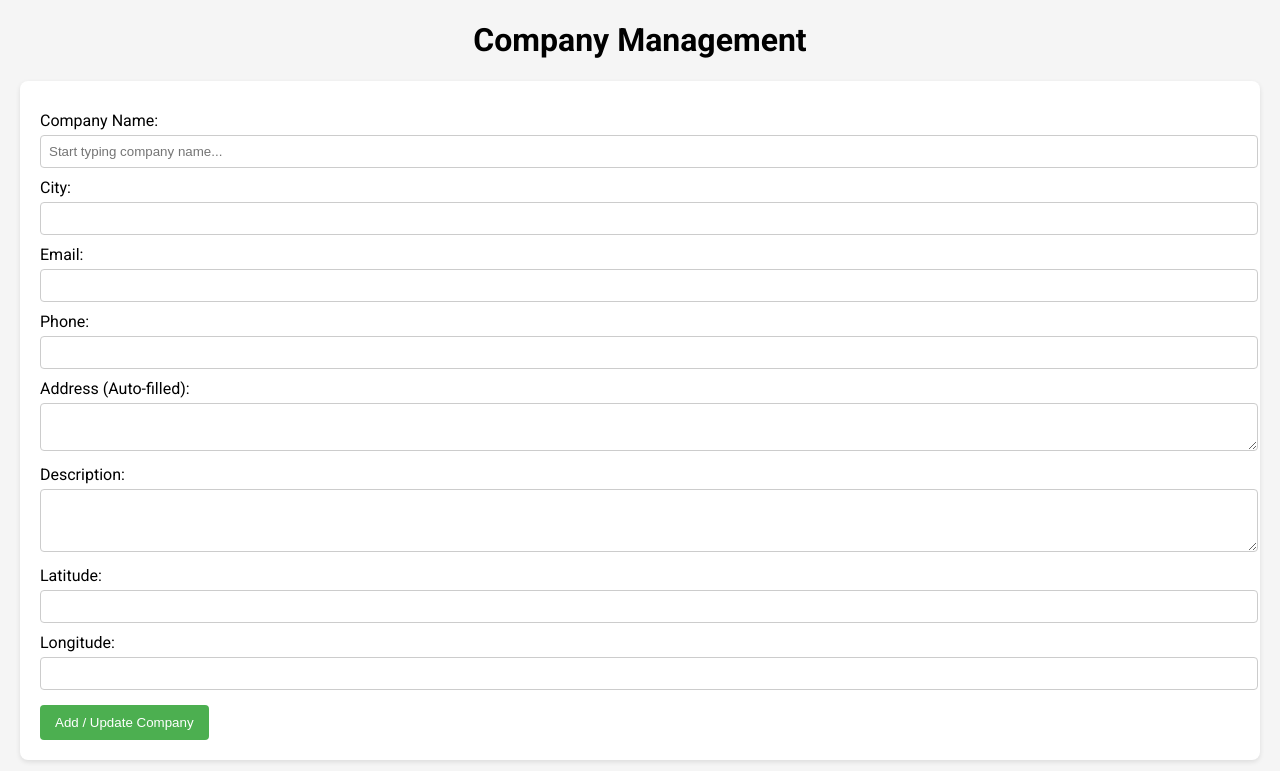
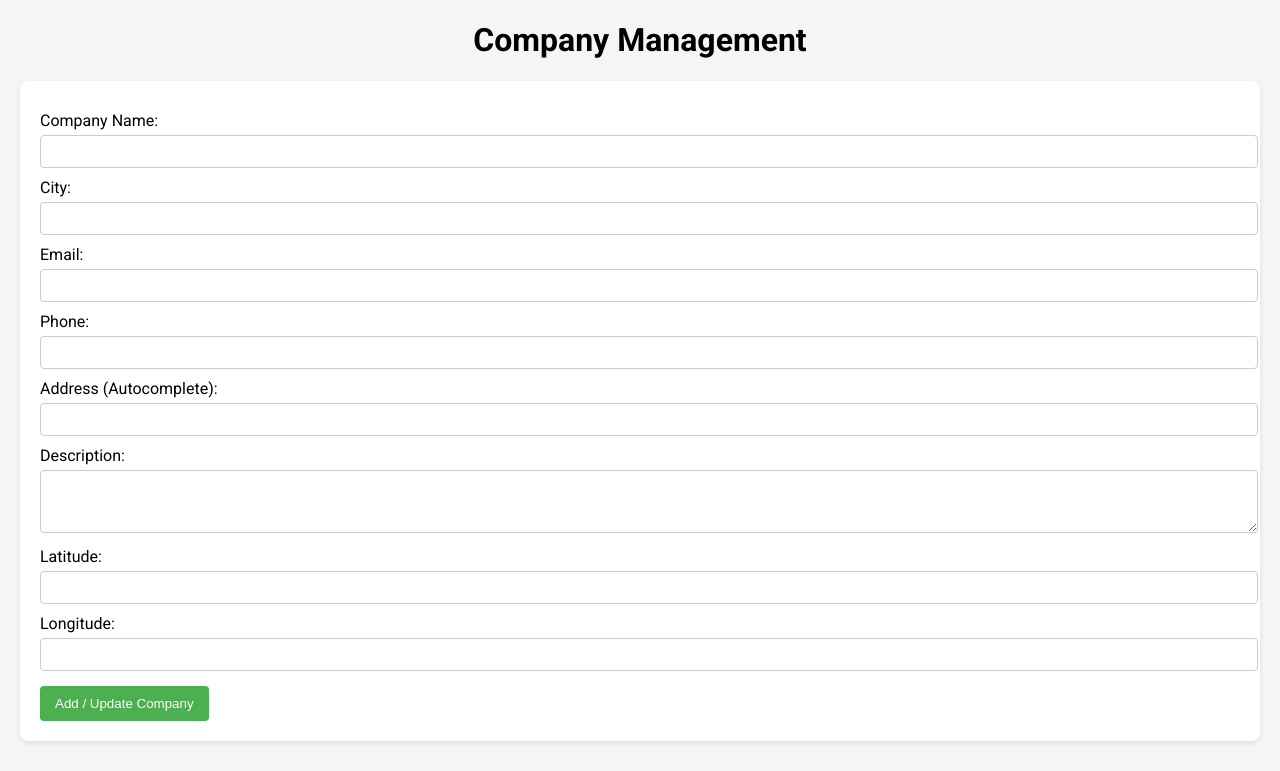
Before and after one commit to Swalehjamshaid/Sentiment-analysis-, a Python web app: template review_saas/app/templates/companies.html in a window 1280 px wide. Shown: the top 771 px of the page. Run offline with Jinja, Linux system fonts and the light colour scheme; the template is opened without the code that fills it, so the values that code supplies are empty; some libraries are stand-ins or nearby versions.

Commit message:
Update companies.html

```diff
--- a/review_saas/app/templates/companies.html
+++ b/review_saas/app/templates/companies.html
@@ -31,7 +31,7 @@
 
 <form id="company-form">
     <label>Company Name:</label>
-    <input type="text" id="name" name="name" required placeholder="Start typing company name...">
+    <input type="text" id="name" name="name" required>
 
     <label>City:</label>
     <input type="text" id="city" name="city">
@@ -42,17 +42,17 @@
     <label>Phone:</label>
     <input type="text" id="phone" name="phone">
 
-    <label>Address (Auto-filled):</label>
-    <textarea id="address" name="address" rows="2" readonly></textarea>
+    <label>Address (Autocomplete):</label>
+    <input type="text" id="address" name="address">
 
     <label>Description:</label>
     <textarea id="description" name="description" rows="3"></textarea>
 
     <label>Latitude:</label>
-    <input type="number" step="0.000001" id="lat" name="lat" readonly>
+    <input type="number" step="0.000001" id="lat" name="lat">
 
     <label>Longitude:</label>
-    <input type="number" step="0.000001" id="lng" name="lng" readonly>
+    <input type="number" step="0.000001" id="lng" name="lng">
 
     <!-- Hidden place_id -->
     <input type="hidden" id="place_id" name="place_id">
@@ -113,15 +113,10 @@ async function fetchCompanies() {
 /* ───────── FORM SUBMIT ───────── */
 form.addEventListener('submit', async (e) => {
     e.preventDefault();
-
     const formData = new FormData(form);
 
     try {
-        const response = await fetch('/companies/', {
-            method: 'POST',
-            body: formData
-        });
-
+        const response = await fetch('/companies/', { method: 'POST', body: formData });
         if (response.ok) {
             alert("Company saved successfully!");
             form.reset();
@@ -136,32 +131,46 @@ form.addEventListener('submit', async (e) => {
     }
 });
 
-/* ───────── GOOGLE AUTOCOMPLETE ON COMPANY NAME ───────── */
+/* ───────── GOOGLE AUTOCOMPLETE & GEOCODE ───────── */
 function initAutocomplete() {
     const nameInput = document.getElementById('name');
+    const addressInput = document.getElementById('address');
 
-    // Use Google Places Autocomplete for company name
-    const autocomplete = new google.maps.places.Autocomplete(nameInput, {
-        types: ['establishment']  // Only businesses
+    const geocoder = new google.maps.Geocoder();
+
+    // When user types company name, fetch address and coordinates automatically
+    nameInput.addEventListener('change', () => {
+        const name = nameInput.value;
+        if (!name) return;
+
+        geocoder.geocode({ address: name }, (results, status) => {
+            if (status === 'OK' && results[0]) {
+                const place = results[0];
+                addressInput.value = place.formatted_address;
+                document.getElementById('lat').value = place.geometry.location.lat();
+                document.getElementById('lng').value = place.geometry.location.lng();
+                document.getElementById('place_id').value = place.place_id || '';
+
+                // Extract city from address components
+                const cityComp = place.address_components.find(comp =>
+                    comp.types.includes('locality') || comp.types.includes('administrative_area_level_2')
+                );
+                document.getElementById('city').value = cityComp ? cityComp.long_name : '';
+            } else {
+                console.warn('Geocode was not successful:', status);
+            }
+        });
     });
 
-    autocomplete.addListener('place_changed', async () => {
+    // Optional: Keep normal autocomplete for manual edits
+    const autocomplete = new google.maps.places.Autocomplete(addressInput, { types: ['establishment'] });
+    autocomplete.addListener('place_changed', () => {
         const place = autocomplete.getPlace();
-
-        if (!place.geometry) {
-            console.warn("No geometry available for selected company.");
-            return;
-        }
-
-        // Fill in address, lat/lng, place_id automatically
+        if (!place.geometry) return;
         document.getElementById('lat').value = place.geometry.location.lat();
         document.getElementById('lng').value = place.geometry.location.lng();
         document.getElementById('place_id').value = place.place_id;
         document.getElementById('address').value = place.formatted_address || '';
-        document.getElementById('city').value = (place.address_components || [])
-            .find(comp => comp.types.includes('locality'))?.long_name || '';
-
-        document.getElementById('phone').value = place.formatted_phone_number || '';
     });
 }
 
```
